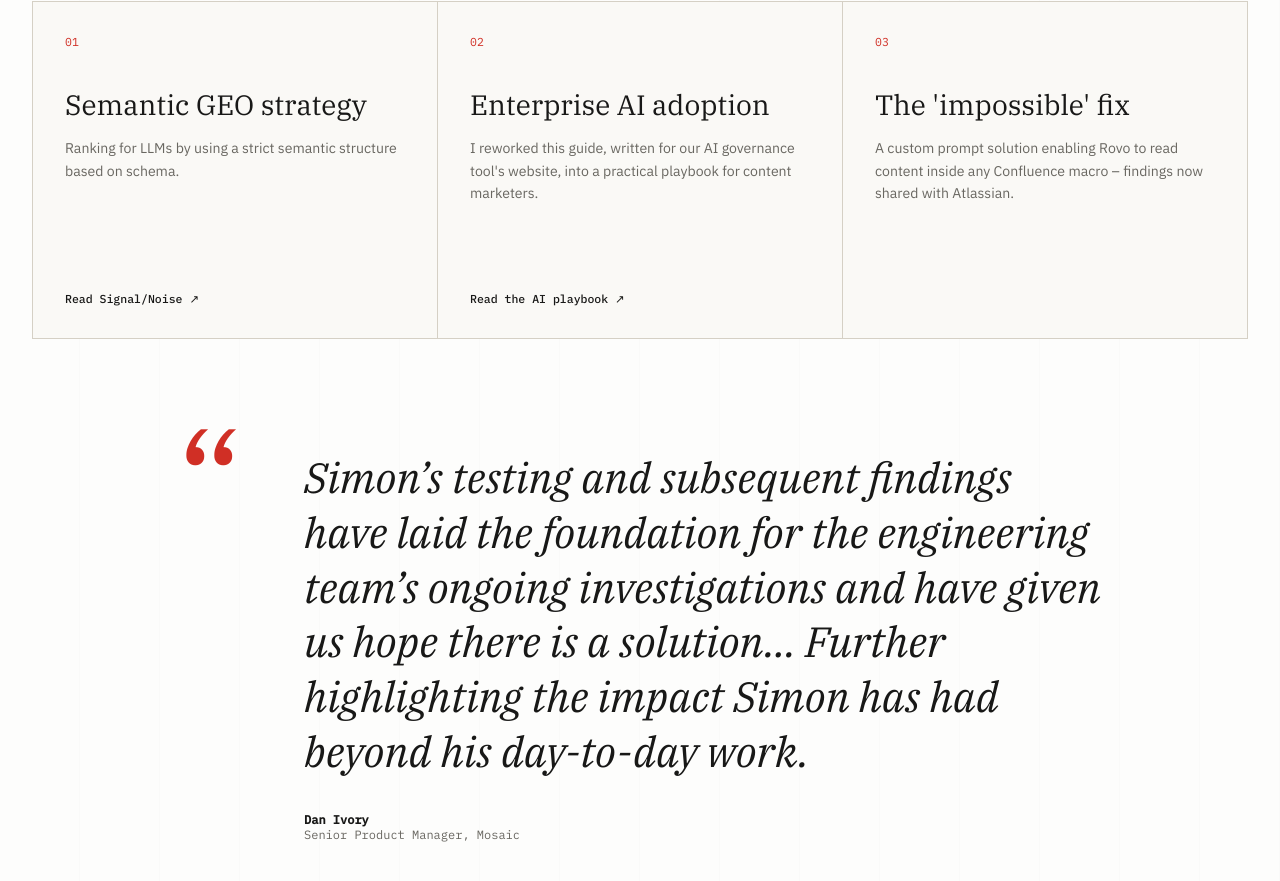
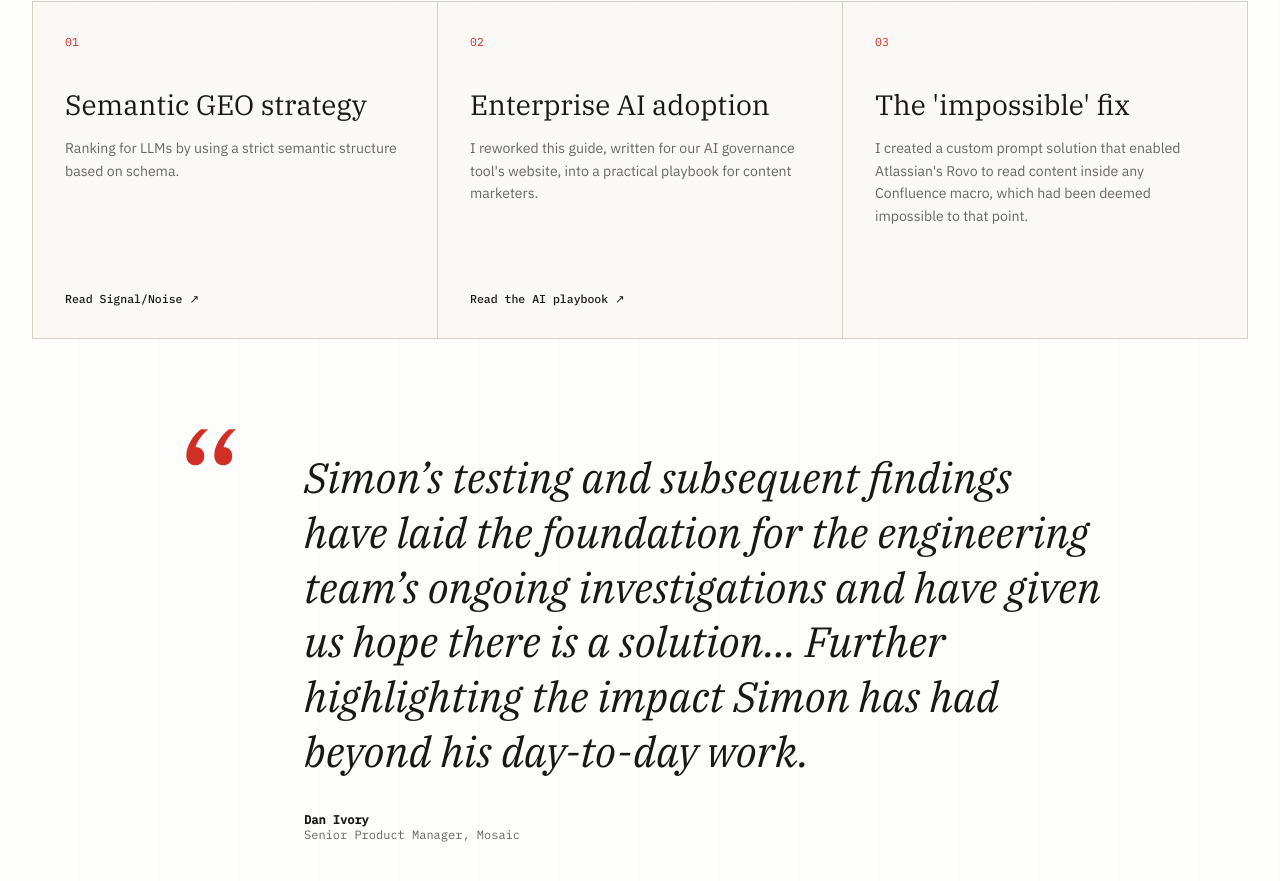
Before and after one commit to simonkirrane/Career-Highlights, a React (Vite) app: page / in a window 1280 px wide. Shown: the part 9088-9969 px from the top of the page. Built offline with nearby package versions, Linux system fonts and the light colour scheme; the HTML template or start-up script is replaced by a standard one.

Commit message:
Revise description of custom prompt solution for Rovo

```diff
--- a/src/App.tsx
+++ b/src/App.tsx
@@ -468,8 +468,8 @@ In the first year, by retooling documentation into bottom-of-funnel blogs, hirin
                 <span>03</span>
                 <h3>The 'impossible' fix</h3>
                 <p>
-                  A custom prompt solution enabling Rovo to read content inside
-                  any Confluence macro – findings now shared with Atlassian.
+                  I created a custom prompt solution that enabled Atlassian's Rovo to read content inside
+                  any Confluence macro, which had been deemed impossible to that point.
                 </p>
               </article>
             </div>
```
